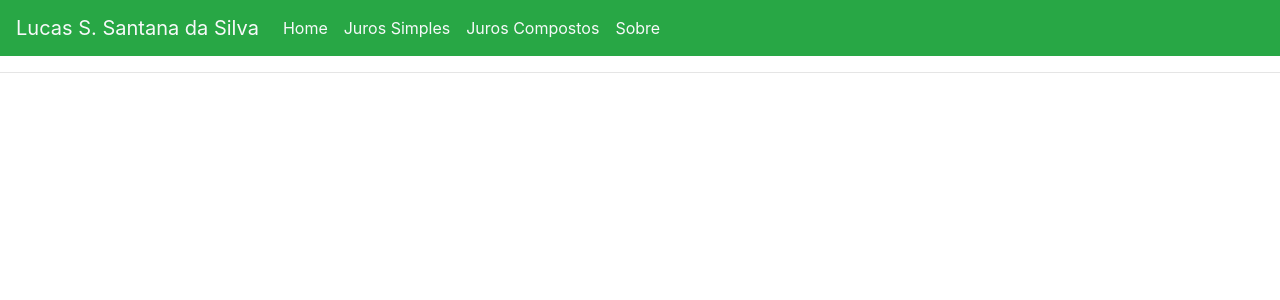
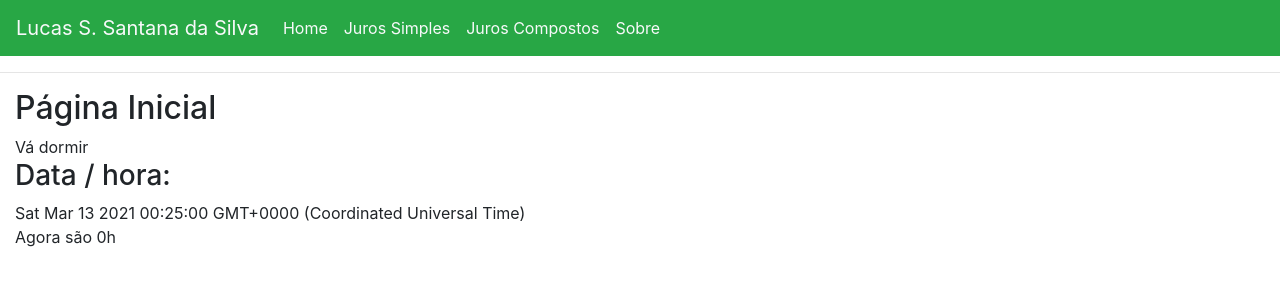
Before and after one commit to santanaluc/WebApp_JurosSimples_JurosCompostos, an Angular app: page / in a window 1280 px wide. Shown: the top 300 px of the page. Built offline with nearby package versions, Linux system fonts and the light colour scheme.

Commit message:
Aplicando saudacao

```diff
--- a/src/app/app.component.html
+++ b/src/app/app.component.html
@@ -1,3 +1,22 @@
 <app-navbar name="{{name}}"></app-navbar>
 <hr />
 <router-outlet></router-outlet>
+
+<div class="container-fluid">
+  <h2>Página Inicial</h2>
+  <div *ngIf="isMorning()">
+    Bom dia
+  </div>
+  <div *ngIf="isAfternoon()">
+    Boa tarde
+  </div>
+  <div *ngIf="isNight()">
+    Boa noite
+  </div>
+  <div *ngIf="isDawn()">
+    Vá dormir
+  </div>
+  <h3>Data / hora:</h3>
+  <div>{{timestamp}}</div>
+  <div>Agora são {{getHour()}}h</div>
+</div>
--- a/src/app/app.component.ts
+++ b/src/app/app.component.ts
@@ -7,4 +7,22 @@ import { Component, VERSION } from "@angular/core";
 })
 export class AppComponent {
   name = "Lucas S. Santana da Silva";
+  timestamp = new Date();
+
+  getHour() {
+    return this.timestamp.getHours();
+  }
+
+  isMorning() {
+    return this.getHour() > 6 && this.getHour() <= 12;
+  }
+  isAfternoon() {
+    return this.getHour() > 12 && this.getHour() <= 18;
+  }
+  isNight() {
+    return this.getHour() > 18 && this.getHour() <= 24;
+  }
+  isDawn() {
+    return this.getHour() <= 6;
+  }
 }
```
